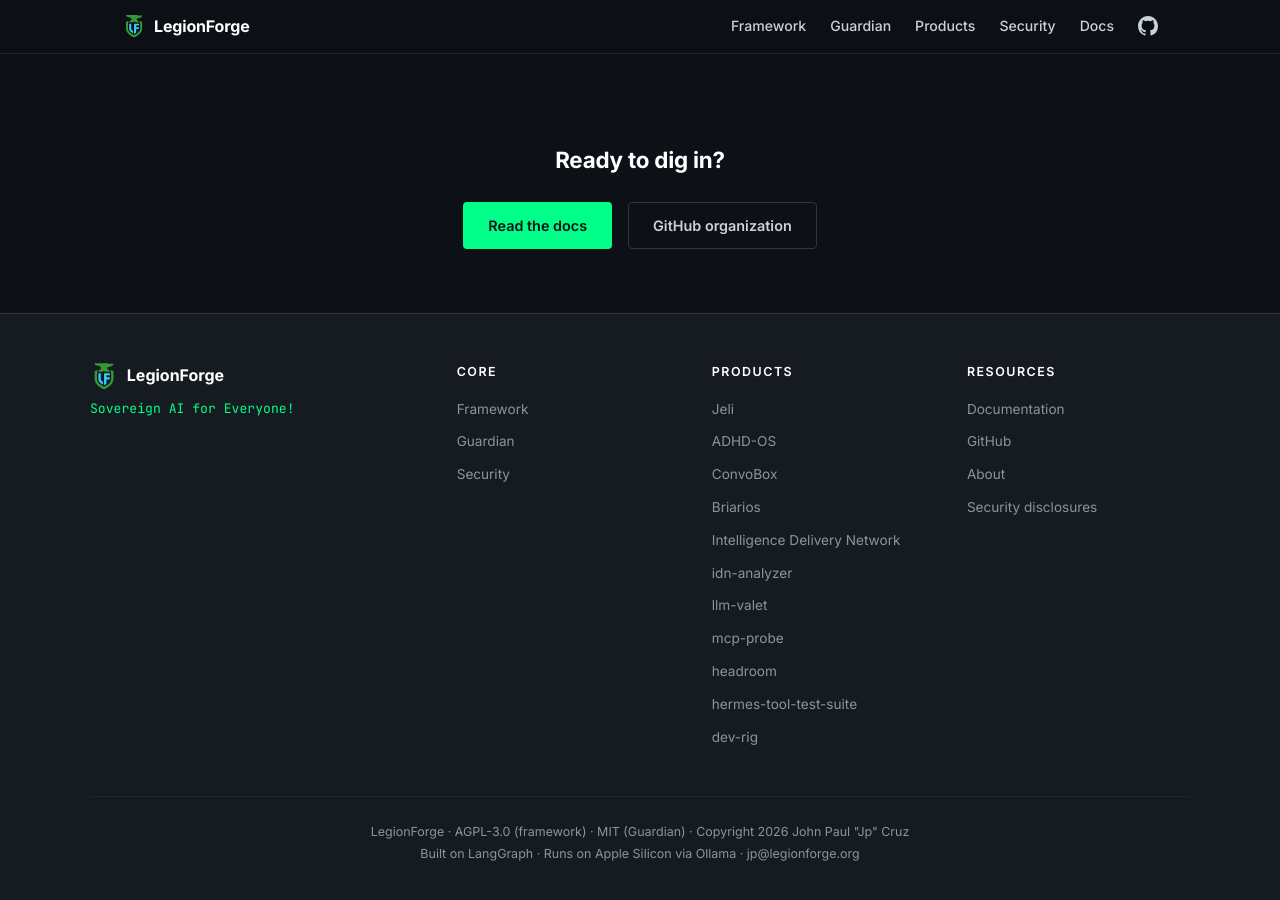
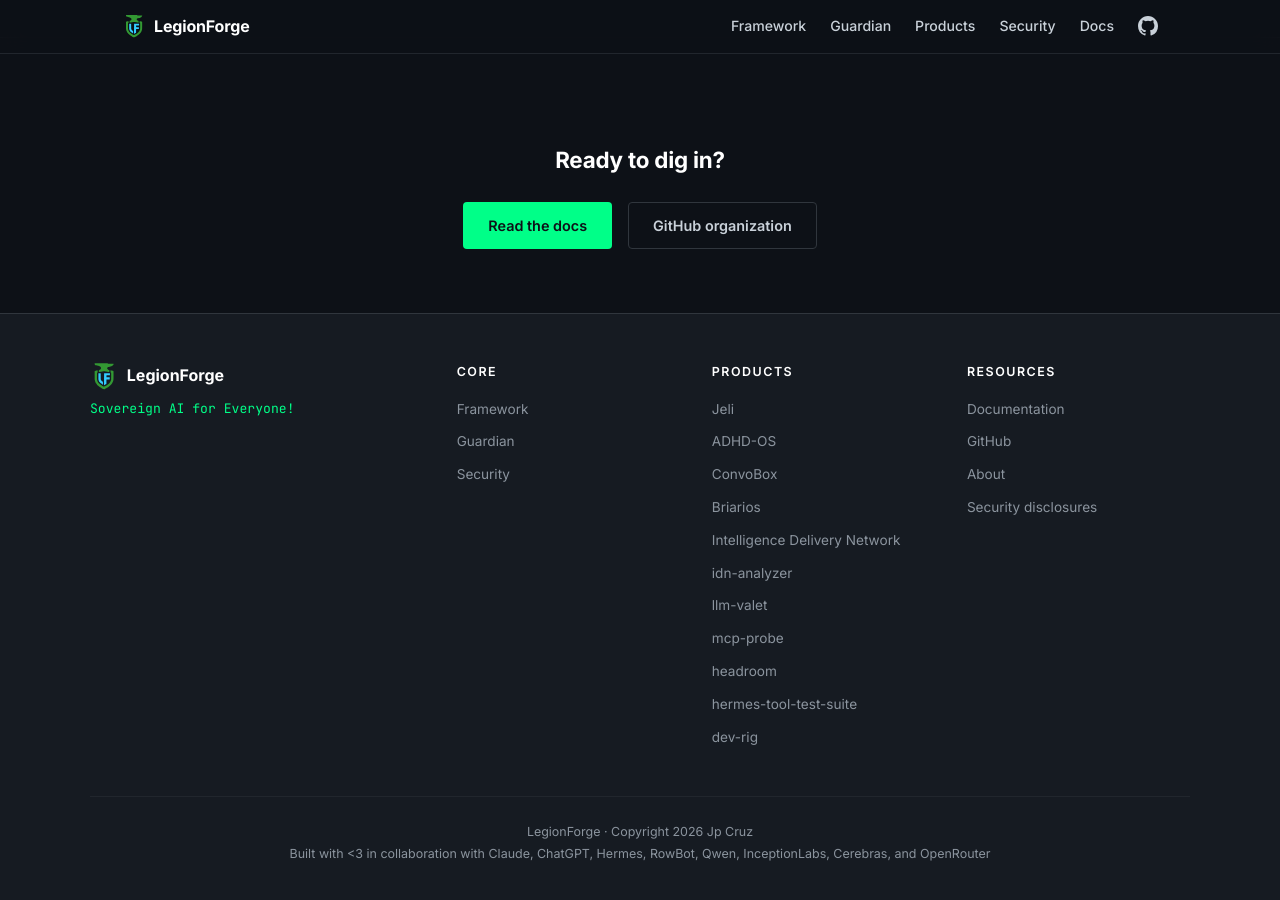
Before and after one commit to LegionForge/legionforge.github.io, a Jekyll site: the page built from index.md, in a window 1280 px wide and 900 px high, scrolled down 3623 px. Built offline with Jekyll 4.4.1, drawn with Linux system fonts in a browser that asks for light colours.

Commit message:
Update footer attribution

```diff
--- a/_includes/footer.html
+++ b/_includes/footer.html
@@ -41,11 +41,17 @@
 
   <div class="footer-bottom">
     <p>
-      LegionForge · AGPL-3.0 (framework) · MIT (Guardian) · Copyright 2026
-      <a href="https://github.com/jp-cruz">John Paul "Jp" Cruz</a><br>
-      Built on <a href="https://github.com/langchain-ai/langgraph">LangGraph</a> ·
-      Runs on Apple Silicon via <a href="https://ollama.com">Ollama</a> ·
-      <a href="mailto:jp@legionforge.org">jp@legionforge.org</a>
+      LegionForge · Copyright 2026
+      <a href="https://github.com/jp-cruz">Jp Cruz</a><br>
+      Built with &lt;3 in collaboration with
+      <a href="https://claude.ai/">Claude</a>,
+      <a href="https://chatgpt.com/">ChatGPT</a>,
+      <a href="https://hermes-agent.nousresearch.com/">Hermes</a>,
+      <a href="https://rowbot.com/">RowBot</a>,
+      <a href="https://huggingface.co/Qwen">Qwen</a>,
+      <a href="https://www.inceptionlabs.ai/">InceptionLabs</a>,
+      <a href="https://www.cerebras.ai/">Cerebras</a>, and
+      <a href="https://openrouter.ai/">OpenRouter</a>
     </p>
   </div>
 </footer>
```
